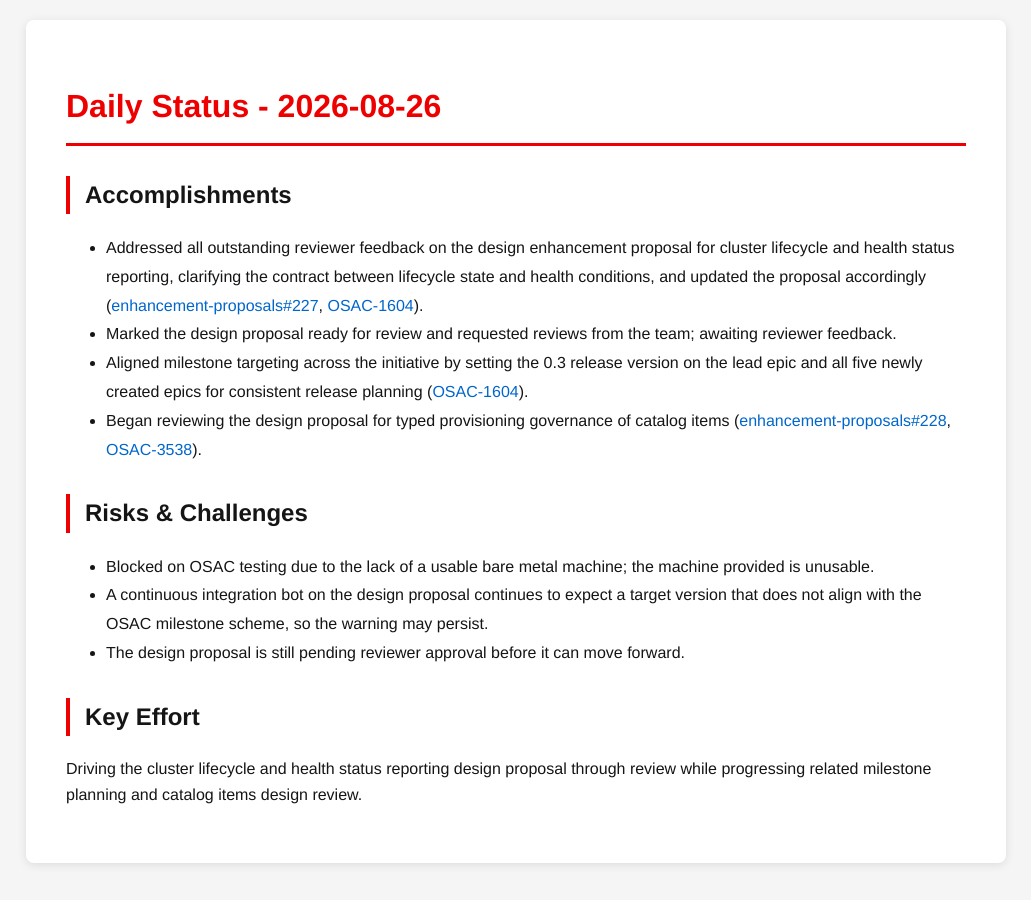
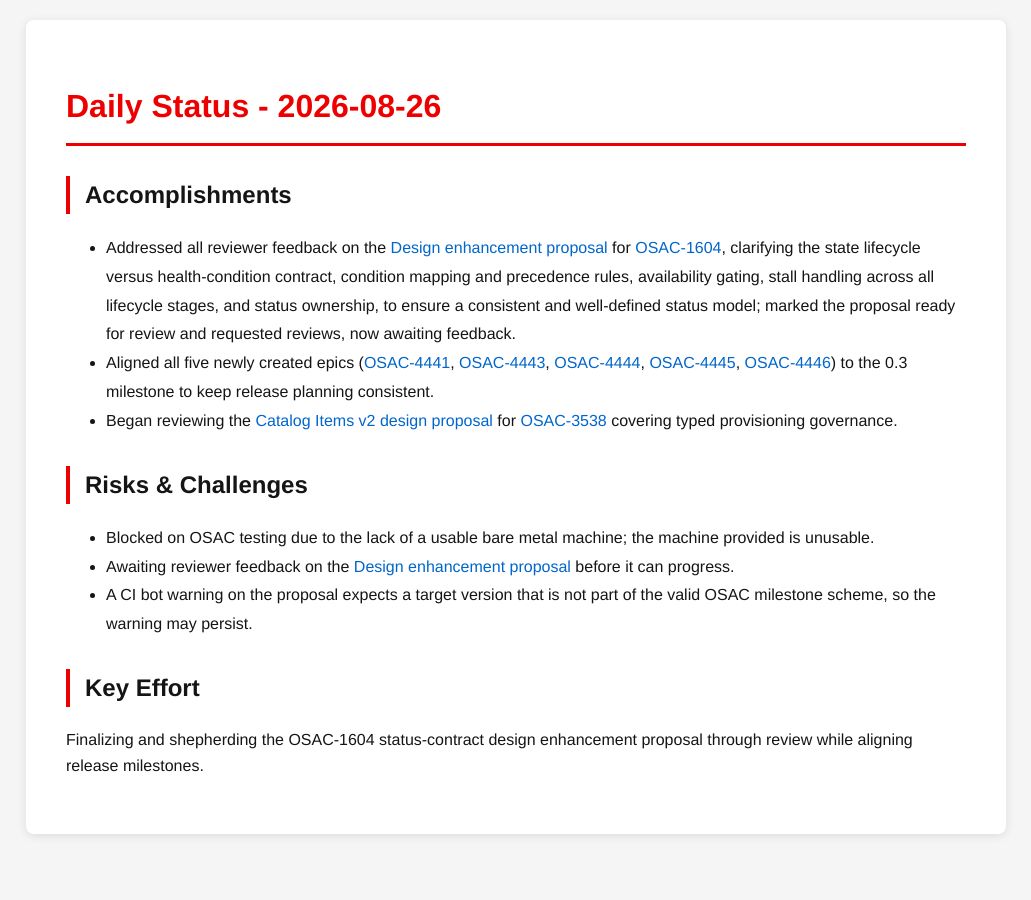
Before and after one commit to tzvatot/daily-status, a Jekyll site: the page built from 2026-08-26.md, in a window 1280 px wide. Shown: the whole page, without its empty margins (124-1155 px from the left). Built offline with Jekyll 4.4.1, drawn with Linux system fonts in a browser that asks for light colours.

Commit message:
Daily status update - 2026-08-26

```diff
--- a/2026-08-26.md
+++ b/2026-08-26.md
@@ -7,15 +7,14 @@ date: 2026-08-26
 # Daily Status - 2026-08-26
 
 ## Accomplishments
-- Addressed all outstanding reviewer feedback on the design enhancement proposal for cluster lifecycle and health status reporting, clarifying the contract between lifecycle state and health conditions, and updated the proposal accordingly ([enhancement-proposals#227](https://github.com/osac-project/enhancement-proposals/pull/227), [OSAC-1604](https://redhat.atlassian.net/browse/OSAC-1604)).
-- Marked the design proposal ready for review and requested reviews from the team; awaiting reviewer feedback.
-- Aligned milestone targeting across the initiative by setting the 0.3 release version on the lead epic and all five newly created epics for consistent release planning ([OSAC-1604](https://redhat.atlassian.net/browse/OSAC-1604)).
-- Began reviewing the design proposal for typed provisioning governance of catalog items ([enhancement-proposals#228](https://github.com/osac-project/enhancement-proposals/pull/228), [OSAC-3538](https://redhat.atlassian.net/browse/OSAC-3538)).
+- Addressed all reviewer feedback on the [Design enhancement proposal](https://github.com/osac-project/enhancement-proposals/pull/227) for [OSAC-1604](https://redhat.atlassian.net/browse/OSAC-1604), clarifying the state lifecycle versus health-condition contract, condition mapping and precedence rules, availability gating, stall handling across all lifecycle stages, and status ownership, to ensure a consistent and well-defined status model; marked the proposal ready for review and requested reviews, now awaiting feedback.
+- Aligned all five newly created epics ([OSAC-4441](https://redhat.atlassian.net/browse/OSAC-4441), [OSAC-4443](https://redhat.atlassian.net/browse/OSAC-4443), [OSAC-4444](https://redhat.atlassian.net/browse/OSAC-4444), [OSAC-4445](https://redhat.atlassian.net/browse/OSAC-4445), [OSAC-4446](https://redhat.atlassian.net/browse/OSAC-4446)) to the 0.3 milestone to keep release planning consistent.
+- Began reviewing the [Catalog Items v2 design proposal](https://github.com/osac-project/enhancement-proposals/pull/228) for [OSAC-3538](https://redhat.atlassian.net/browse/OSAC-3538) covering typed provisioning governance.
 
 ## Risks & Challenges
 - Blocked on OSAC testing due to the lack of a usable bare metal machine; the machine provided is unusable.
-- A continuous integration bot on the design proposal continues to expect a target version that does not align with the OSAC milestone scheme, so the warning may persist.
-- The design proposal is still pending reviewer approval before it can move forward.
+- Awaiting reviewer feedback on the [Design enhancement proposal](https://github.com/osac-project/enhancement-proposals/pull/227) before it can progress.
+- A CI bot warning on the proposal expects a target version that is not part of the valid OSAC milestone scheme, so the warning may persist.
 
 ## Key Effort
-Driving the cluster lifecycle and health status reporting design proposal through review while progressing related milestone planning and catalog items design review.
+Finalizing and shepherding the OSAC-1604 status-contract design enhancement proposal through review while aligning release milestones.
```
